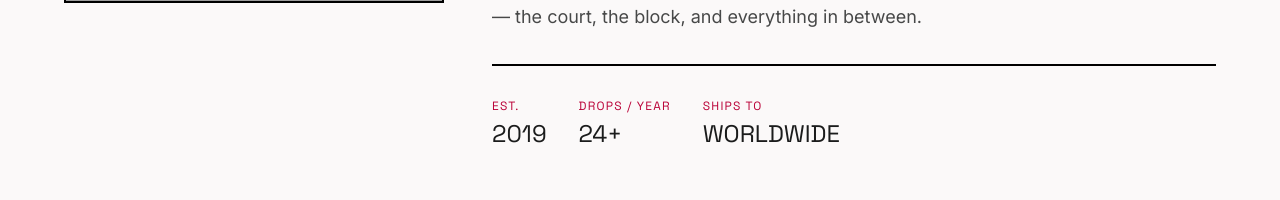
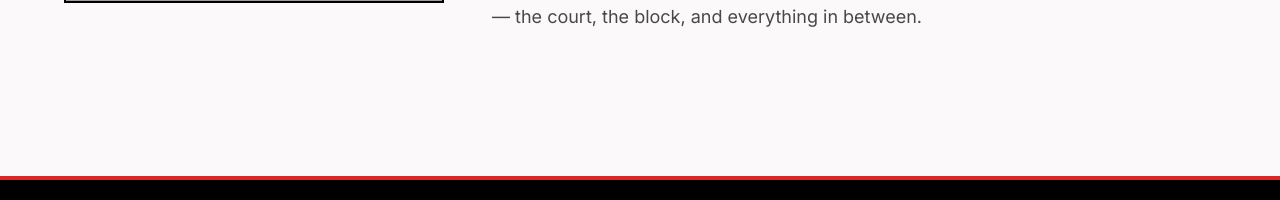
Before and after one commit to natinati1177-gif/chi-sweater-co, a React (Vite) app: page /about in a window 1280 px wide. Shown: the part 1612-1812 px from the top of the page. Built offline with nearby package versions, Linux system fonts and the light colour scheme; no server answers; grey boxes are pictures that could not be loaded.

Commit message:
TeamSection: remove duplicate stats already shown in MissionSection

```diff
--- a/src/components/TeamSection/TeamSection.jsx
+++ b/src/components/TeamSection/TeamSection.jsx
@@ -37,20 +37,6 @@ export default function TeamSection() {
           <p className="font-body-lg text-body-lg opacity-80 mb-6">
             So I took the passion I grew up with and built something of my own. NATI NBA SHOP is the brand I always wanted to buy from. Every piece is personally designed by me, every drop is limited, and everything we make is rooted in the culture that raised me — the court, the block, and everything in between.
           </p>
-          <div className="flex gap-8 border-t-2 border-black pt-8 mt-8">
-            <div>
-              <p className="font-label-bold uppercase text-secondary text-xs tracking-widest mb-1">Est.</p>
-              <p className="font-headline-md text-2xl uppercase">2019</p>
-            </div>
-            <div>
-              <p className="font-label-bold uppercase text-secondary text-xs tracking-widest mb-1">Drops / Year</p>
-              <p className="font-headline-md text-2xl uppercase">24+</p>
-            </div>
-            <div>
-              <p className="font-label-bold uppercase text-secondary text-xs tracking-widest mb-1">Ships To</p>
-              <p className="font-headline-md text-2xl uppercase">Worldwide</p>
-            </div>
-          </div>
         </div>
       </div>
     </section>
```
